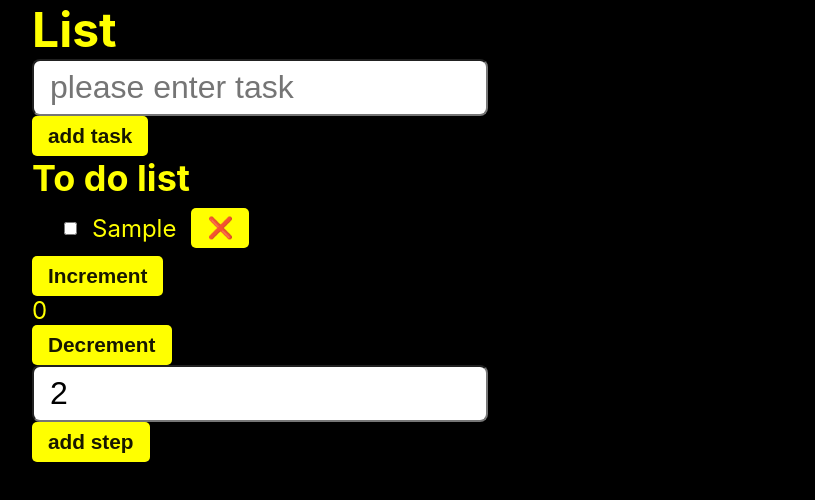
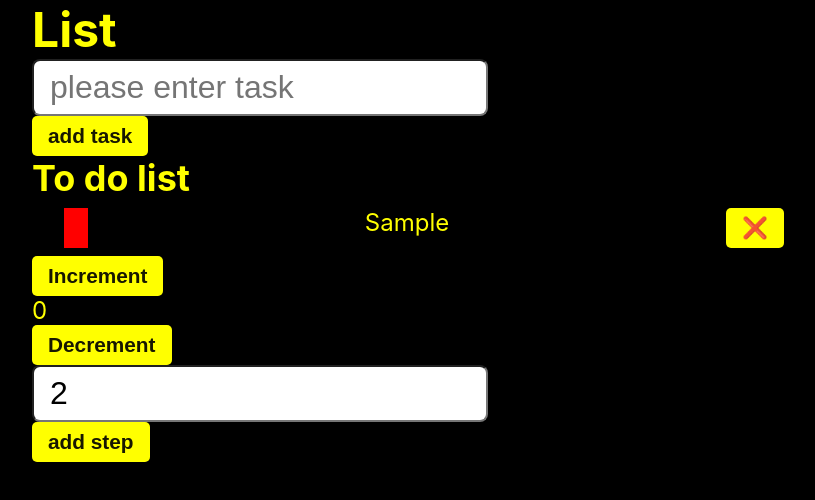
Before and after one commit to adastion/todo-list, a React (Create React App) app: page / in a window 1280 px wide. Both pictures are taken after typing "Sample" into the empty fields and a click on the button "add task". Shown: the top 500 px of the page, without its empty margins (224-1039 px from the left). Built offline with nearby package versions, Linux system fonts and the light colour scheme.

Commit message:
styling tasks

```diff
--- a/package.json
+++ b/package.json
@@ -2,12 +2,12 @@
   "name": "todo-list",
   "version": "0.1.0",
   "private": true,
+  "homepage": "https://adastion.github.io/todo-list",
   "dependencies": {
     "@reduxjs/toolkit": "^2.1.0",
     "@testing-library/jest-dom": "^5.17.0",
     "@testing-library/react": "^13.4.0",
     "@testing-library/user-event": "^13.5.0",
-    "gh-pages": "^6.1.1",
     "react": "^18.2.0",
     "react-dom": "^18.2.0",
     "react-redux": "^9.1.0",
@@ -21,7 +21,9 @@
     "start": "react-scripts start",
     "build": "react-scripts build",
     "test": "react-scripts test",
-    "eject": "react-scripts eject"
+    "eject": "react-scripts eject",
+    "predeploy": "yarn run build",
+    "deploy": "gh-pages -d build"
   },
   "eslintConfig": {
     "extends": [
--- a/src/componenets/Tasks/Todo.jsx
+++ b/src/componenets/Tasks/Todo.jsx
@@ -5,22 +5,44 @@ import { completedTask, deleteTask } from "./taskSlice";
 import { Button } from "../../styles/Button.styles";
 
 const TaskStyles = styled.ol`
+  display: grid;
+
   & li {
     display: flex;
-    align-items: center;
+    align-items: space;
+    justify-content: space-between;
     gap: 15px;
     padding: 0.5rem 1rem;
 
     & input {
+      position: absolute;
+      width: 1px;
+      height: 1px;
+      overflow: hidden;
+      clip: rect(1px, 1px, 1px, 1px);
+
       &:checked {
-        & + span {
+        & ~ span {
           text-decoration: line-through;
           opacity: 0.3;
+          flex-grow: 1;
+        }
+
+        & ~ label {
+          background: green;
         }
       }
     }
 
+    & label {
+      transition: all 0.3s ease-in-out;
+      width: 24px;
+      height: 100%;
+      background: red;
+    }
+
     & span {
+      transition: all 0.3s ease-in-out;
       cursor: pointer;
       text-transform: capitalize;
     }
@@ -43,10 +65,12 @@ export const Todo = ({ tasks }) => {
         {tasks.map((task) => (
           <li key={task.id}>
             <input
+              id="toggleCompleted"
               type="checkbox"
               checked={task.completed}
               onChange={() => dispatch(completedTask({ id: task.id }))}
             />
+            <label htmlFor="toggleCompleted"></label>
             <span onClick={() => dispatch(completedTask({ id: task.id }))}>
               {task.description}
             </span>
--- a/src/styles/Button.styles.js
+++ b/src/styles/Button.styles.js
@@ -11,5 +11,10 @@ export const Button = styled.button`
   color: #000000e8;
   background: yellow;
   font-weight: 700;
-  font-size: 1.3rem;.
+  font-size: 1.3rem;
+  transition: 0.3s ease-in-out;
+
+  &:hover {
+    opacity: 0.7;
+  }
 `;
```
